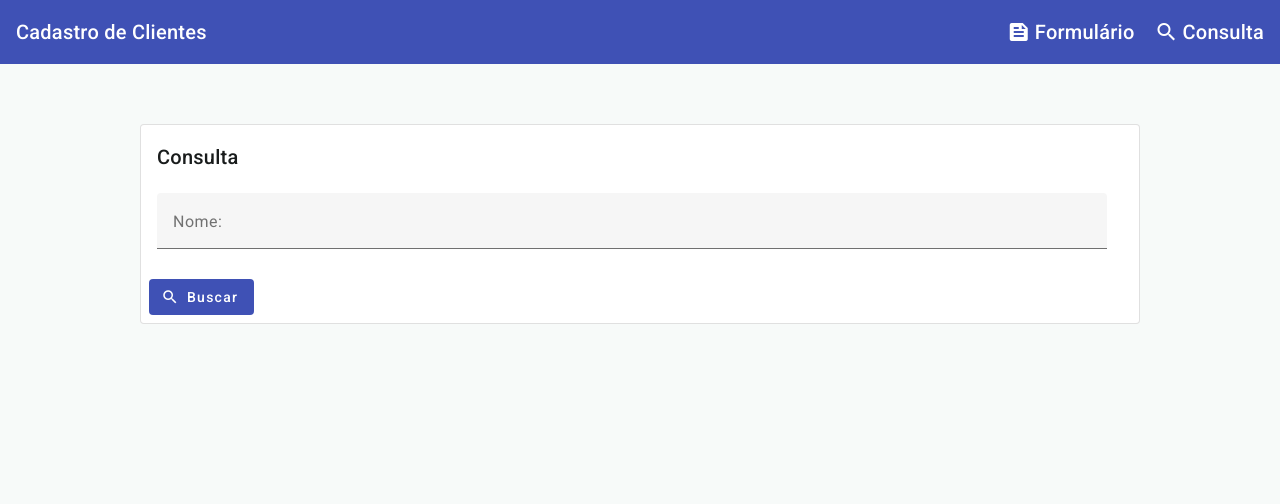
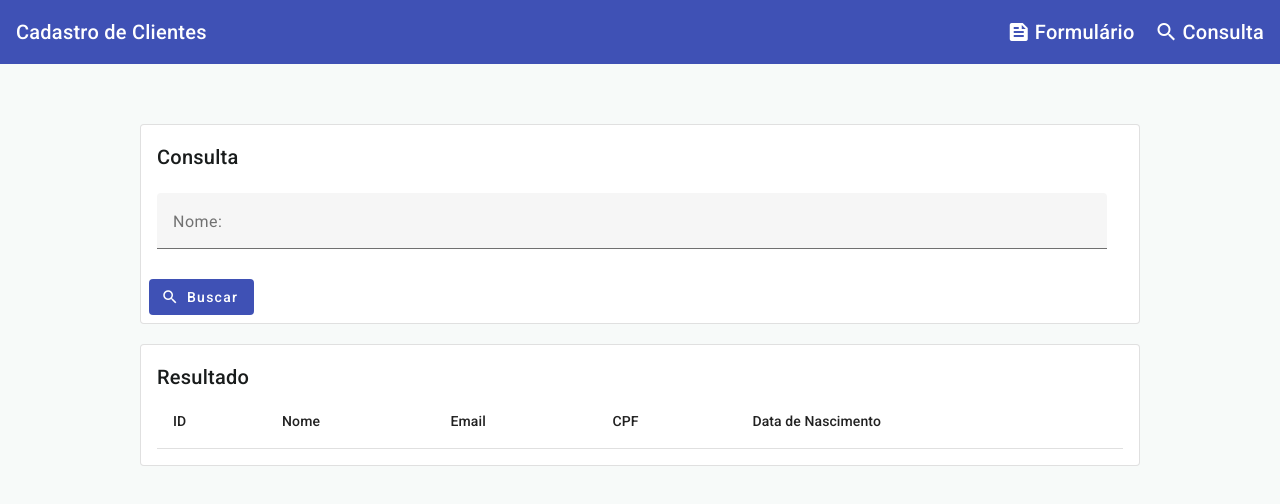
Before and after one commit to BerPGR/angular-material, an Angular app: page /consulta in a window 1280 px wide. Shown: the top 504 px of the page. Built offline with nearby package versions, Linux system fonts and the light colour scheme.

Commit message:
table angular material

```diff
--- a/src/app/consulta/consulta.html
+++ b/src/app/consulta/consulta.html
@@ -24,3 +24,44 @@
         </form>
     </div>
 </div>
+
+<div fxLayout="row" fxLayoutAlign="center" class="mt-20">
+    <div fxLayout="column" fxFlex="1000px">
+        <mat-card appearance="outlined">
+            <mat-card-header>
+                <mat-card-title>Resultado</mat-card-title>
+            </mat-card-header>
+            <mat-card-content>
+                <table mat-table [dataSource]="listaClientes">
+                    <ng-container matColumnDef="id">
+                        <th mat-header-cell *matHeaderCellDef>ID</th>
+                        <td mat-cell *matCellDef="let client">{{client.id}}</td>
+                    </ng-container>
+
+                    <ng-container matColumnDef="nome">
+                        <th mat-header-cell *matHeaderCellDef>Nome</th>
+                        <td mat-cell *matCellDef="let client">{{client.nome}}</td>
+                    </ng-container>
+
+                    <ng-container matColumnDef="email">
+                        <th mat-header-cell *matHeaderCellDef>Email</th>
+                        <td mat-cell *matCellDef="let client">{{client.email}}</td>
+                    </ng-container>
+
+                    <ng-container matColumnDef="cpf">
+                        <th mat-header-cell *matHeaderCellDef>CPF</th>
+                        <td mat-cell *matCellDef="let client">{{client.cpf}}</td>
+                    </ng-container>
+
+                    <ng-container matColumnDef="dataNascimento">
+                        <th mat-header-cell *matHeaderCellDef>Data de Nascimento</th>
+                        <td mat-cell *matCellDef="let client">{{client.dataNascimento}}</td>
+                    </ng-container>
+
+                    <tr mat-header-row *matHeaderRowDef="colunasTable"></tr>
+                    <tr mat-row *matRowDef="let row; columns: colunasTable"></tr>
+                </table>
+            </mat-card-content>
+        </mat-card>
+    </div>
+</div>
--- a/src/app/consulta/consulta.ts
+++ b/src/app/consulta/consulta.ts
@@ -19,6 +19,7 @@
 export class Consulta implements OnInit {
 
   listaClientes: Cliente[] = []
+  colunasTable: string[] = ['id', 'nome', 'email', 'cpf', 'dataNascimento']
 
   constructor(private service: ClienteService) {}
 
```
